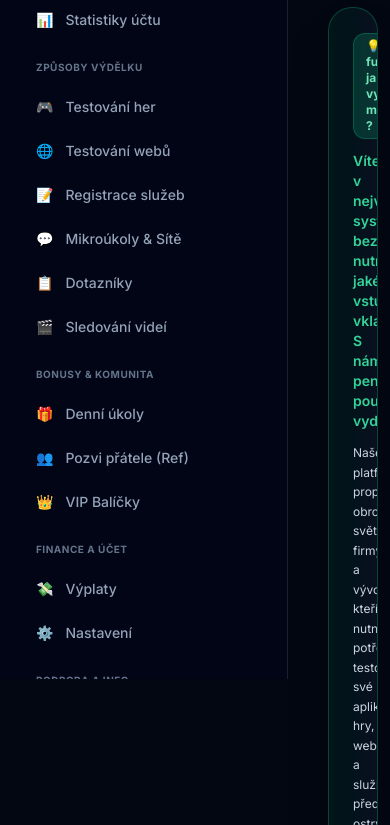
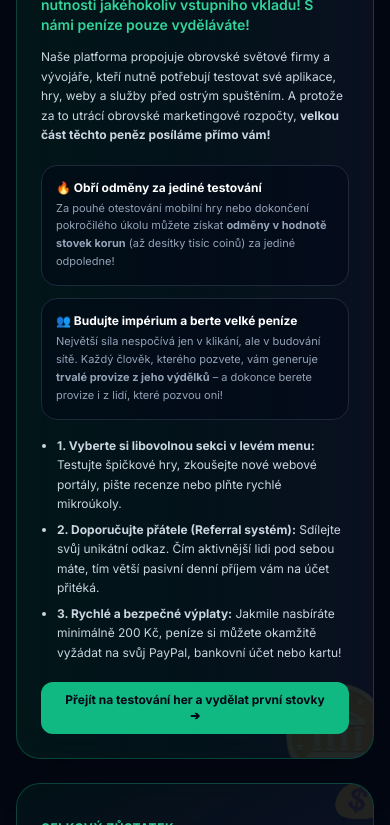
Before and after one commit to Benik123/NeonPayPulse, a website: page public/dashboard.html in a window 390 px wide. Shown: the part 165-990 px from the top of the page. Drawn offline with nearby package versions, Linux system fonts and the light colour scheme; a script that the page names is missing.

Commit message:
Fix dashboard mobile responsiveness for sidebar and main content

```diff
--- a/public/dashboard.html
+++ b/public/dashboard.html
@@ -33,7 +33,7 @@
 <body class="bg-[#030712] text-slate-100 min-h-screen flex selection:bg-emerald-500 selection:text-slate-950 transition-colors duration-300" id="body-root">
 
     <!-- Postranní panel (Sidebar) -->
-    <aside id="sidebar-root" class="w-72 bg-slate-950/80 border-r border-slate-800/80 backdrop-blur-xl h-screen p-6 flex flex-col justify-between fixed left-0 top-0 z-20 overflow-y-auto transition-colors duration-300">
+    <aside id="sidebar-root" class="w-72 bg-slate-950/80 border-r border-slate-800/80 backdrop-blur-xl h-screen p-6 hidden md:flex flex-col justify-between fixed left-0 top-0 z-20 overflow-y-auto transition-colors duration-300">
         <div class="space-y-6">
             <!-- Logo -->
             <div class="flex items-center space-x-3 group cursor-pointer">
@@ -123,7 +123,7 @@
     </aside>
 
     <!-- Hlavní obsah -->
-    <main class="flex-grow ml-72 p-10 min-h-screen overflow-y-auto">
+    <main class="flex-grow ml-0 md:ml-72 p-4 sm:p-10 min-h-screen overflow-y-auto w-full">
         <div class="max-w-5xl mx-auto space-y-6">
 
             <!-- Přehled -->
```
Also changed, not shown: 1 other file.
